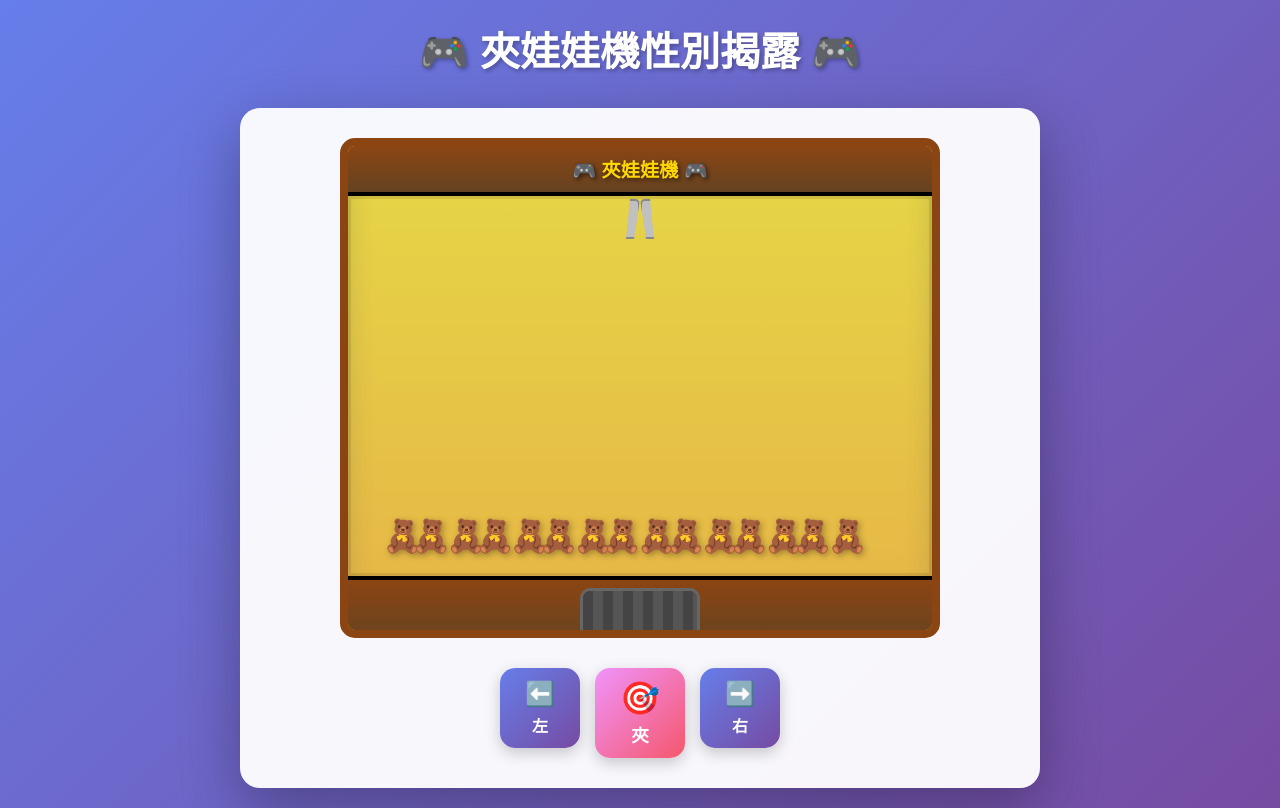
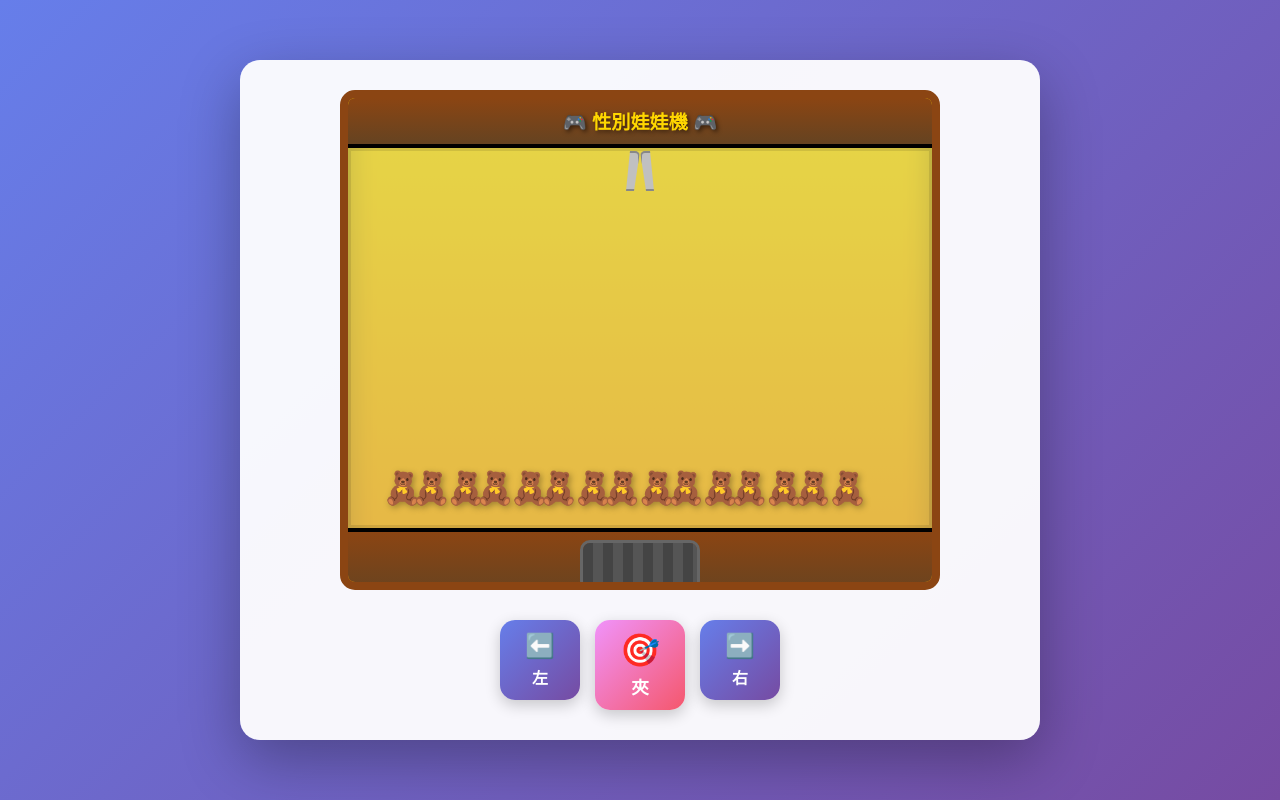
Before and after one commit to SQZ777/joyful-reveal-app, a website: page claw-machine.html in a window 1280 px wide. Drawn offline with Linux system fonts and the light colour scheme.

Commit message:
修正夾娃娃機標題內容，將文字改為「🎮 性別娃娃機 🎮」

```diff
--- a/claw-machine.html
+++ b/claw-machine.html
@@ -4,13 +4,12 @@
 <head>
     <meta charset="UTF-8">
     <meta name="viewport" content="width=device-width, initial-scale=1.0, maximum-scale=1.0, user-scalable=no">
-    <title>夾娃娃機 - 性別揭露</title>
+    <title>性別娃娃機</title>
     <link rel="stylesheet" href="src/claw-machine.css">
 </head>
 
 <body>
     <div class="container">
-        <h1>🎮 夾娃娃機性別揭露 🎮</h1>
 
         <div class="game-container">
             <!-- 夾娃娃機主體 -->
--- a/src/claw-machine.css
+++ b/src/claw-machine.css
@@ -57,7 +57,7 @@ h1 {
 }
 
 .machine-top::before {
-    content: '🎮 夾娃娃機 🎮';
+    content: '🎮 性別娃娃機 🎮';
     position: absolute;
     top: 50%;
     left: 50%;
```
